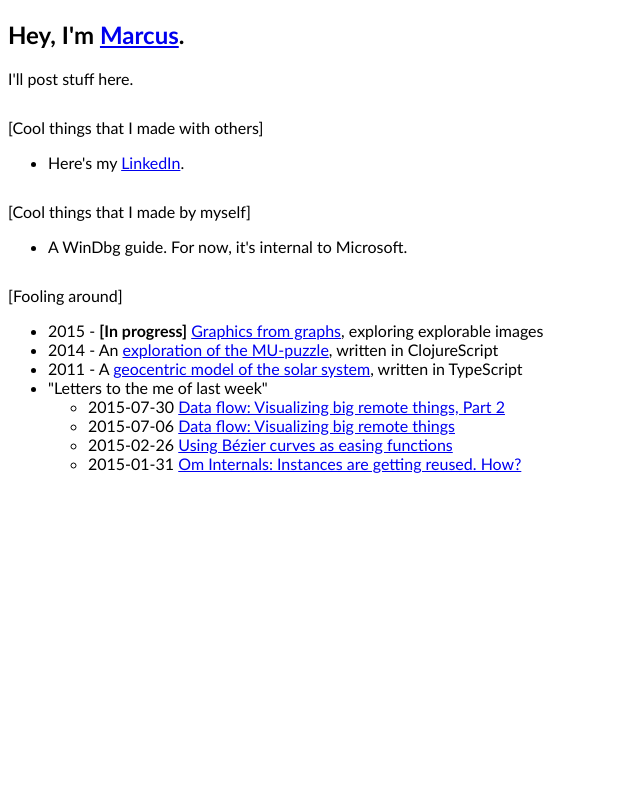
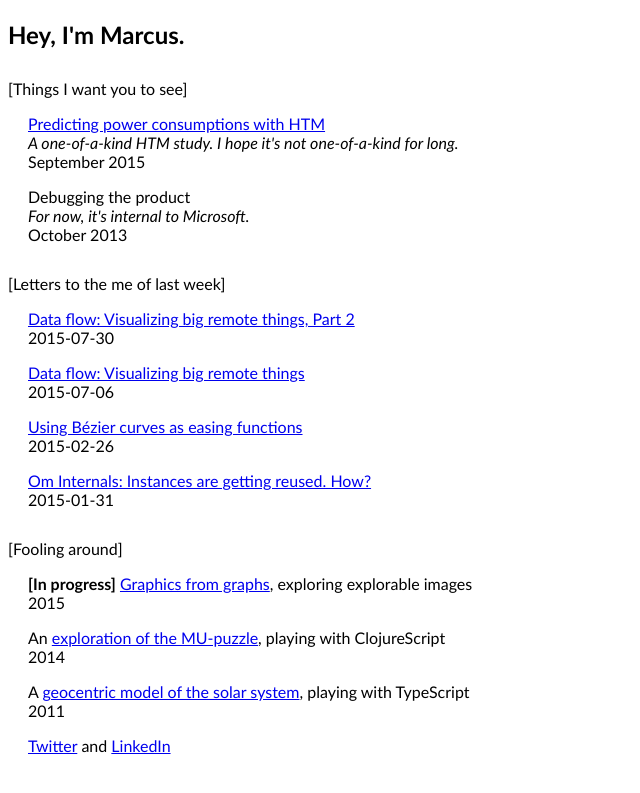
Before and after one commit to mrcslws/blocks, a Jekyll site: the page built from index.html, in a window 1280 px wide. Shown: the top 793 px of the page, without its empty margins (0-640 px from the left). Built offline with Jekyll 4.4.1, drawn with Linux system fonts in a browser that asks for light colours.

Commit message:
Update for HTM essay

```diff
--- a/index.html
+++ b/index.html
@@ -24,41 +24,49 @@ title: Marcus Lewis
   .sectionLabel:after {
   content:"]";
   }
+
+  .sectionContent {
+  margin-left: 20px;
+  }
 </style>
 
 <div id="wrapper">
   <div class="topLevelSection">
-    <h2>Hey, I'm <a href="https://twitter.com/mrcslws">Marcus</a>.</h2>
-    <p>I'll post stuff here.</p>
+    <h2>Hey, I'm Marcus.</h2>
   </div>
   <div class="topLevelSection">
-    <span class="sectionLabel">Cool things that I made with others</span>
-    <ul>
-      <li>Here's my <a href="http://www.linkedin.com/pub/marcus-lewis/1a/593/a57">LinkedIn</a>.</li>
-    </ul>
+    <div class="sectionLabel">Things I want you to see</div>
+    <div class="sectionContent">
+      <p><a href="/gorilla/?path=hotgym.clj">Predicting power consumptions with HTM</a><br />
+        <em>A one-of-a-kind HTM study. I hope it's not one-of-a-kind for long.</em><br />
+        September 2015
+      </p>
+      <p>Debugging the product<br />
+        <em>For now, it's internal to Microsoft.</em><br />
+        October 2013</p>
+    </div>
   </div>
   <div class="topLevelSection">
-    <span class="sectionLabel">Cool things that I made by myself</span>
-    <ul>
-      <li>A WinDbg guide. For now, it's internal to Microsoft.</li>
-    </ul>
+    <div class="sectionLabel">Letters to the me of last week</div>
+    <div class="sectionContent">
+      {% for post in site.posts %}
+      <p>
+        <span><a href="{{ post.url | prepend: site.baseurl }}">{{ post.title }}</a></span><br />
+        <span>{{ post.date | date: "%Y-%m-%d" }}</span>
+      </p>
+      {% endfor %}
+    </div>
   </div>
   <div class="topLevelSection">
     <span class="sectionLabel">Fooling around</span>
-    <ul>
-      <li>2015 - <strong>[In progress]</strong> <a href="GraphicsFromGraphs/">Graphics from graphs</a>, exploring explorable images</li>
-      <li>2014 - An <a href="/learning/2014/geb/mu">exploration of the MU-puzzle</a>, written in ClojureScript</li>
-      <li>2011 - A <a href="/geocentric/">geocentric model of the solar system</a>, written in TypeScript</li>
-      <li>"Letters to the me of last week"<br />
-	<ul>
-	  {% for post in site.posts %}
-	  <li>
-	    <span>{{ post.date | date: "%Y-%m-%d" }}</span>
-	    <span><a href="{{ post.url | prepend: site.baseurl }}">{{ post.title }}</a></span>
-	  </li>
-	  {% endfor %}
-	</ul>
-      </li>
-    </ul>
+    <div class="sectionContent">
+      <p><strong>[In progress]</strong> <a href="GraphicsFromGraphs/">Graphics from graphs</a>, exploring explorable images <br />
+      2015</p>
+      <p>An <a href="/learning/2014/geb/mu">exploration of the MU-puzzle</a>, playing with ClojureScript<br />
+      2014</p>
+      <p>A <a href="/geocentric/">geocentric model of the solar system</a>, playing with TypeScript<br />
+        2011</p>
+      <p><a href="https://twitter.com/mrcslws">Twitter</a> and <a href="http://www.linkedin.com/pub/marcus-lewis/1a/593/a57">LinkedIn</a></p>
+    </div>
   </div>
 </div>
```
